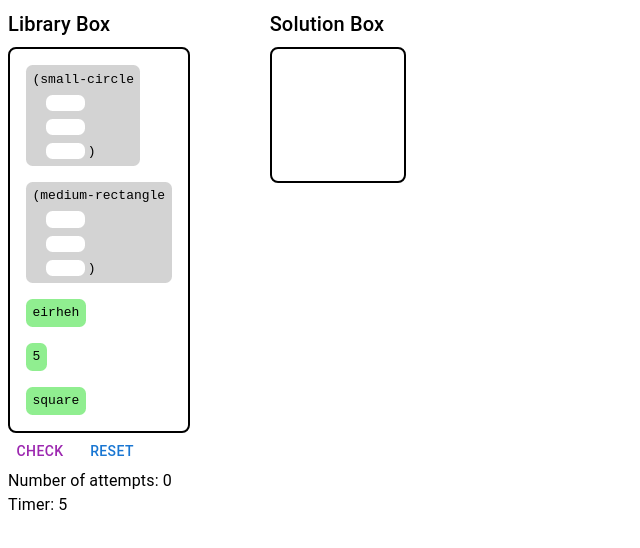
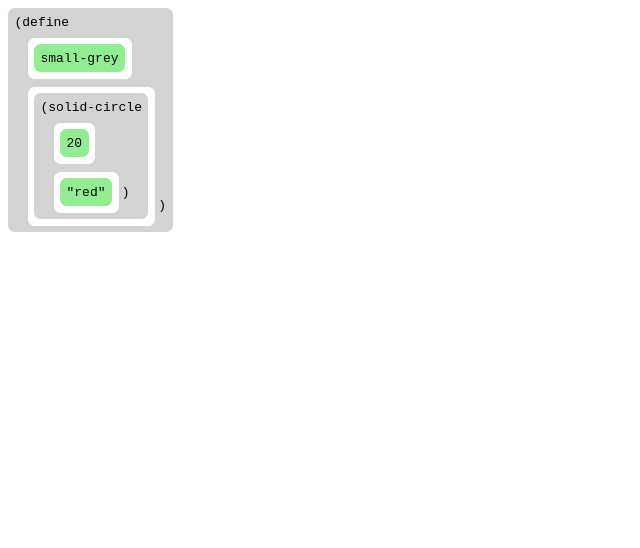
Before and after one commit to kimjulian-gc/Block-Parsons, a React (Vite) app: page / in a window 1280 px wide. Shown: the top 548 px of the page, without its empty margins (0-640 px from the left). Built offline with nearby package versions, Linux system fonts and the light colour scheme.

Commit message:
Start work on UI layout

```diff
--- /dev/null
+++ b/src/app/App.tsx
@@ -0,0 +1,32 @@
+import { DndContext, pointerWithin, rectIntersection } from "@dnd-kit/core";
+import { Block } from "../block/Block.tsx";
+
+export function App() {
+  const blocks = [
+    { name: "small-grey" },
+    {
+      name: "solid-circle",
+      argumentOptions: { minAmount: 2 },
+      childBlocks: [{ name: "20" }, { name: '"red"' }],
+    },
+  ];
+
+  return (
+    <DndContext
+      collisionDetection={(args) => {
+        const pointerCollisions = pointerWithin(args);
+
+        if (pointerCollisions.length > 0) {
+          return pointerCollisions;
+        }
+        return rectIntersection(args);
+      }}
+    >
+      <Block
+        name={"define"}
+        argumentOptions={{ minAmount: 2 }}
+        childBlocks={blocks}
+      />
+    </DndContext>
+  );
+}
```
Also changed, not shown: src/main.tsx (+2 -19 lines).
